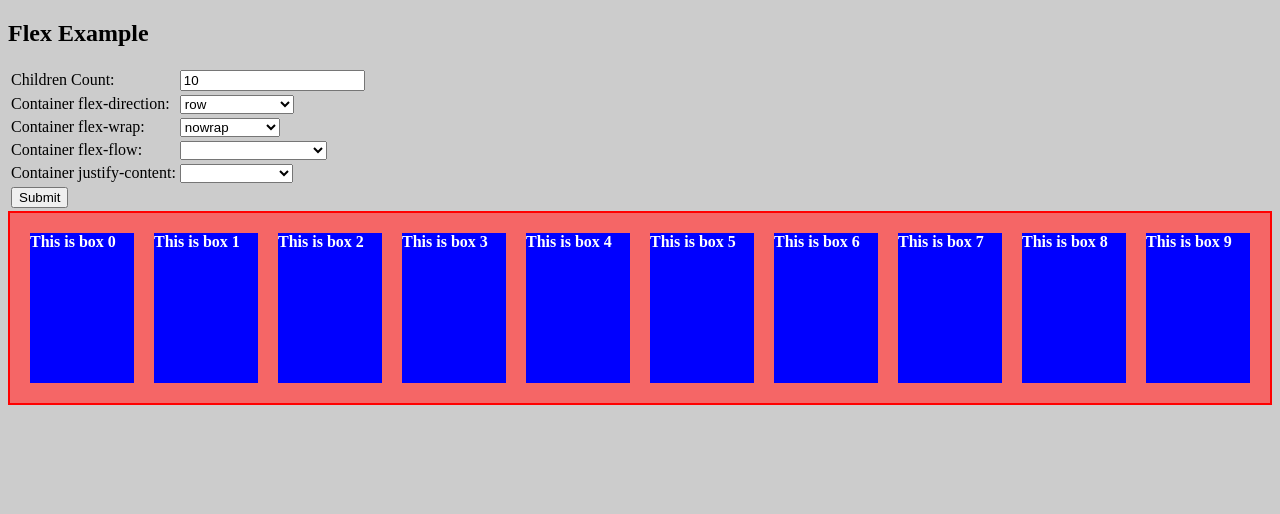
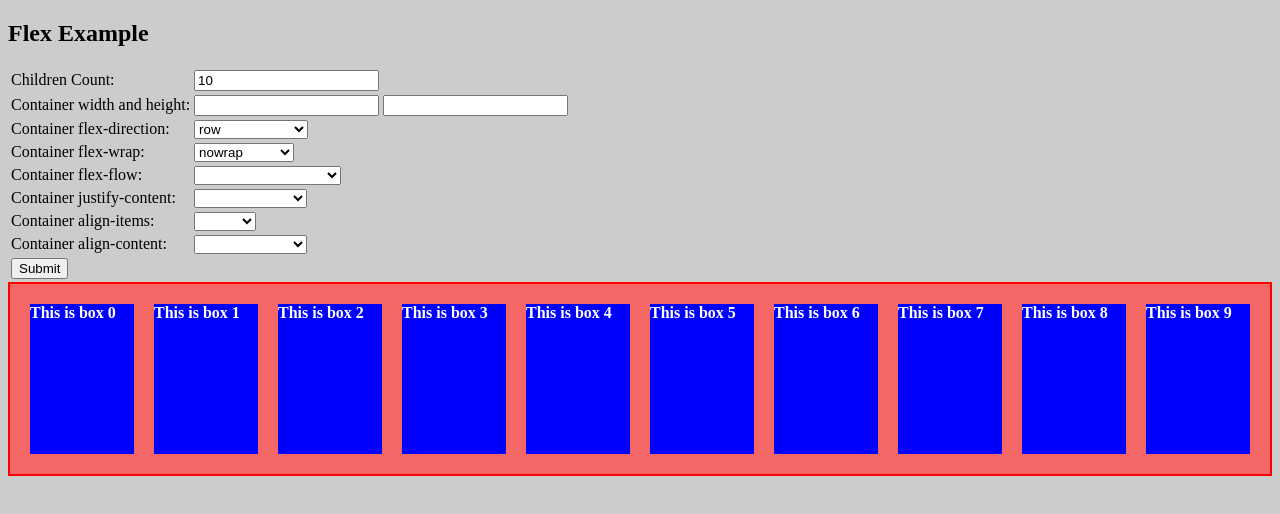
Before and after one commit to reyou/Ggg.Css, a plain HTML site: page readendless-css-client/browsers-css/flex/flex1.html in a window 1280 px wide. Drawn offline with Linux system fonts and the light colour scheme.

Commit message:
alignContents

```diff
--- a/readendless-css-client/browsers-css/flex/flex1.html
+++ b/readendless-css-client/browsers-css/flex/flex1.html
@@ -32,6 +32,13 @@
         <td>Children Count:</td>
         <td>
           <input id="childrenCount" type="text" value="10" />
+        </td>
+      </tr>
+      <tr>
+        <td>Container width and height:</td>
+        <td>
+          <input id="containerWidth" type="text" value="" />
+          <input id="containerHeight" type="text" value="" />
         </td>
       </tr>
       <tr>
@@ -81,6 +88,30 @@
         </td>
       </tr>
       <tr>
+        <td>Container align-items:</td>
+        <td>
+          <select id="alignItems">
+            <option></option>
+            <option>stretch</option>
+            <option>center</option>
+            <option>start</option>
+            <option>end</option>
+          </select>
+        </td>
+      </tr>
+      <tr>
+        <td>Container align-content:</td>
+        <td>
+          <select id="alignContents">
+            <option></option>
+            <option>start</option>
+            <option>center</option>
+            <option>space-between</option>
+            <option>space-around</option>
+          </select>
+        </td>
+      </tr>
+      <tr>
         <td colspan="2">
           <button id="submitButton">Submit</button>
         </td>
@@ -113,20 +144,26 @@
         removeAllChildren(container);
         createChildren();
         // get values
+        let containerWidth = document.getElementById('containerWidth');
+        let containerHeight = document.getElementById('containerHeight');
         let flexDirections = document.getElementById('flexDirections');
         let flexWraps = document.getElementById('flexWraps');
         let flexFlows = document.getElementById('flexFlows');
         let justifyContents = document.getElementById('justifyContents');
+        let alignItems = document.getElementById('alignItems');
+        let alignContents = document.getElementById('alignContents');
 
         // set values
+        container.style.width = containerWidth.value;
+        container.style.height = containerHeight.value;
         container.style.flexDirection = flexDirections.value;
         container.style.flexWrap = flexWraps.value;
         if (flexFlows.value.length > 0) {
           container.style.flexFlow = flexFlows.value;
         }
-        if (justifyContents.value.length > 0) {
-          container.style.justifyContent = justifyContents.value;
-        }
+        container.style.justifyContent = justifyContents.value;
+        container.style.alignItems = alignItems.value;
+        container.style.alignContent = alignContents.value;
       });
     </script>
   </body>
```
